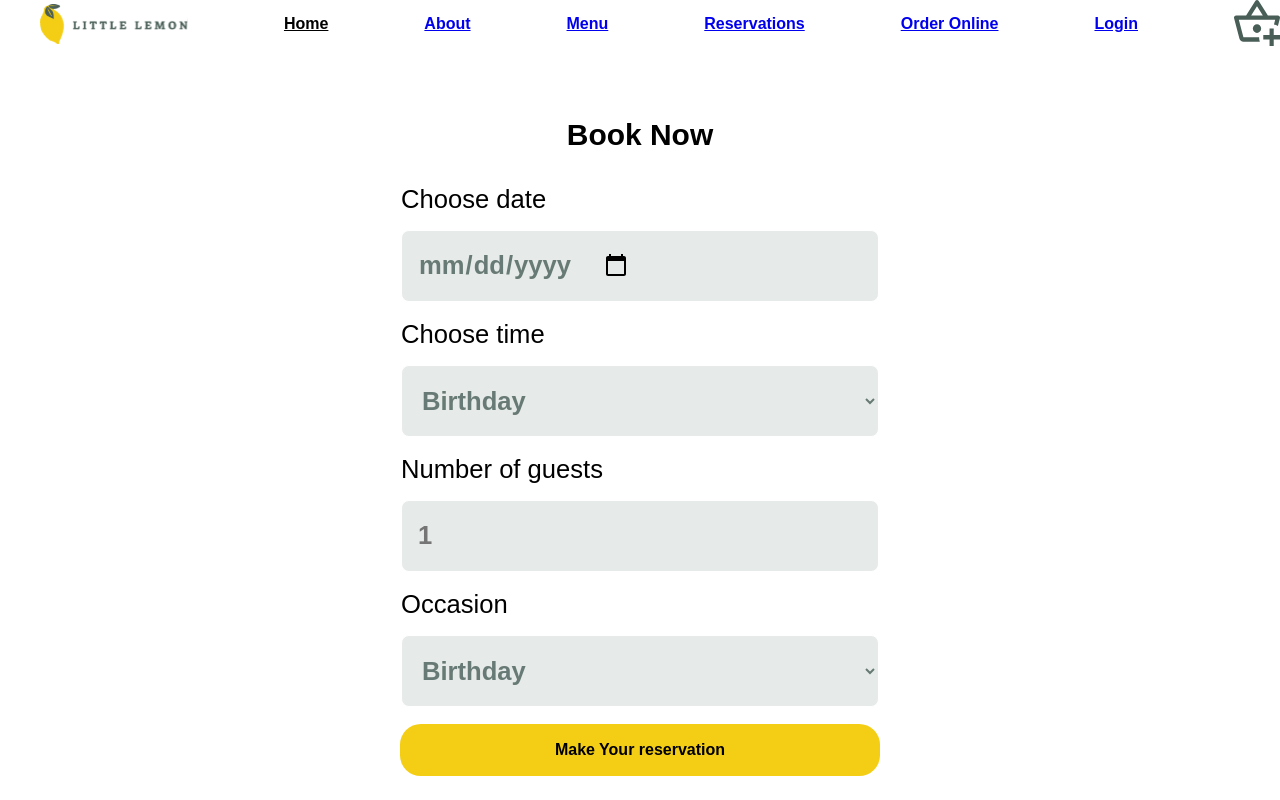
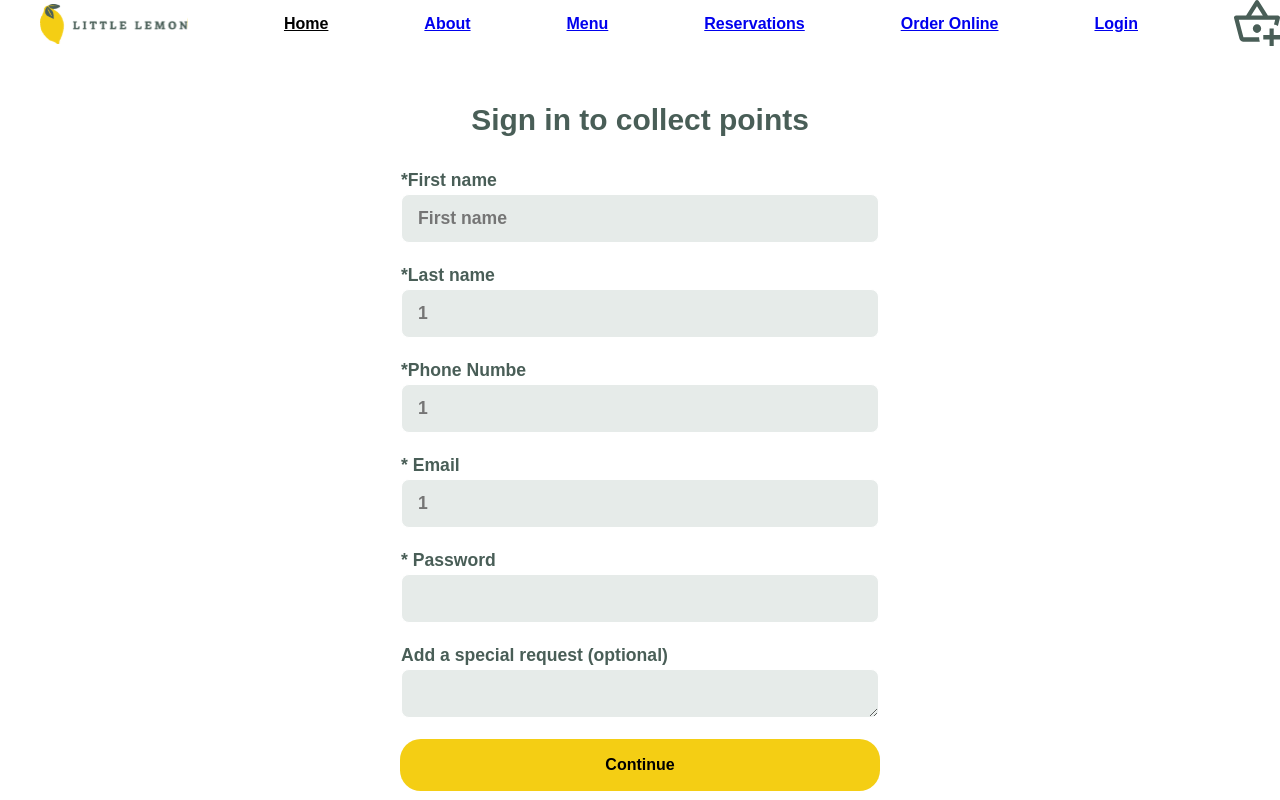
Before and after one commit to sumerbabel/pyfinal_pag, a React (Vite) app: page /reservation in a window 1280 px wide. Shown: the top 800 px of the page. Built offline with nearby package versions, Linux system fonts and the light colour scheme.

Commit message:
add forms register and reservation

```diff
--- a/src/components/ButtonYellow.tsx
+++ b/src/components/ButtonYellow.tsx
@@ -2,13 +2,13 @@
 interface propButton{
     name:string
     ariaLabel?:string
-    onClick?:()=>void
+    onClick:(event:unknown)=>void
 
 }
 function ButtonYellow({name, ariaLabel,onClick}:propButton){
 
     return(
-        <button className="ui-button-y" aria-label={ariaLabel} onClick={onClick} >{name}</button>
+        <button className="ui-button-y" aria-label={ariaLabel} onClick={(event)=>onClick(event)} >{name}</button>
     )
 }
 
--- a/src/index.css
+++ b/src/index.css
@@ -502,13 +502,14 @@ h2 {
 /*Reservation*/
 .ui-contend-reservation {
   display: flex;
-    flex-direction: column;
-    justify-content: center;
-    align-items: center;
-    gap: 2rem;
+  flex-direction: column;
+  justify-content: center;
+  align-items: center;
+  gap: 2rem;
 }
 
 .ui-section-title-form {
+  color: #495e57;
 }
 
 .ui-section-form {
@@ -519,26 +520,34 @@ h2 {
 .ui-section-form form {
   display: flex;
   flex-direction: column;
-  gap: 1rem;
+  gap: 1.2rem;
   width: 100%;
   padding: 0px;
   margin: 0px;
 }
 
-.ui-section-form form  fieldset{
+.ui-section-form form fieldset {
   display: flex;
   flex-direction: column;
-  gap: 1rem;
+  gap: 0.2rem;
   border: 1px white solid;
   width: 100%;
   padding: 0px;
   margin: 0px;
 }
-.ui-section-form form input , .ui-section-form form select {
+
+.ui-section-form form fieldset label {
+  font-size: 1.1rem;
+  color: #495e57;
+  font-weight: 600;
+}
+
+.ui-section-form form input,
+.ui-section-form form select {
   display: flex;
   border-radius: 0.5rem;
   background-color: #e6ebe9;
-  height: 4.5rem;
+  height: 3.1rem;
   color: rgb(73 94 87 / 80%);
   border: 1px white solid;
   width: 100%;
@@ -547,4 +556,21 @@ h2 {
   padding-left: 1rem;
   padding-right: 1rem;
   font-weight: 600;
+  font-size: 1.1rem;
 }
+
+.ui-section-form form textarea {
+  display: flex;
+  border-radius: 0.5rem;
+  background-color: #e6ebe9;
+  height: 3.1rem;
+  color: rgb(73 94 87 / 80%);
+  border: 1px white solid;
+  width: 100%;
+  padding: 0px;
+  margin: 0px;
+  padding-left: 1rem;
+  padding-right: 1rem;
+  font-weight: 600;
+  font-size: 1.1rem;
+}
--- a/src/pages/Reservation.tsx
+++ /dev/null
@@ -1,53 +0,0 @@
-import ButtonYellow from "../components/ButtonYellow"
-
-
-function Reservation() {
-    function handleClick(): void {
-        throw new Error("Function not implemented.")
-    }
-
-    return (
-        <section className="ui-presentation-about" id="about">
-            <div className="ui-contend-reservation">
-                <section className="ui-section-title-form">
-                    <h1>Book Now</h1>
-                </section>
-                <section className="ui-section-form">
-                    <form>
-
-                        <fieldset>
-                            <label htmlFor="res-date">Choose date</label>
-                            <input type="date" data-testid="res-date" id="res-date" />
-                        </fieldset>
-
-                        <fieldset>
-                            <label htmlFor="res-time">Choose time</label>
-                            <select data-testid="occasion" id="occasion">
-                                <option value="birthday" className="opt">Birthday</option>
-                                <option value="engagement" className="opt">Engagement</option>
-                                <option value="anniversary" className="opt">Anniversary</option>
-                            </select>
-                        </fieldset>
-
-                        <fieldset>
-                            <label htmlFor="guests">Number of guests</label>
-
-                            <input data-testid="guests" type="number" placeholder="1" min="1" max="10" id="guests" />
-                        </fieldset>
-                        <fieldset>
-                            <label htmlFor="occasion">Occasion</label>
-                            <select data-testid="occasion" id="occasion">
-                                <option value="birthday" className="opt">Birthday</option>
-                                <option value="engagement" className="opt">Engagement</option>
-                                <option value="anniversary" className="opt">Anniversary</option>
-                            </select>
-                        </fieldset>
-                        <ButtonYellow ariaLabel="Make Your reservation" name="Make Your reservation" onClick={handleClick}></ButtonYellow>
-                    </form>
-                </section>
-            </div>
-        </section>
-    )
-}
-
-export default Reservation
--- /dev/null
+++ b/src/pages/reservation/RegisterForm.tsx
@@ -0,0 +1,50 @@
+import ButtonYellow from "../../components/ButtonYellow"
+
+export interface propRegister{
+    onClick:()=>void
+}
+
+function RegisterForm({onClick}:propRegister) {
+    function handleClick(): void {
+        onClick()
+    }
+
+    return (
+        <>
+            <section className="ui-section-title-form">
+                <h1>Sign in to collect points</h1>
+            </section>
+            <section className="ui-section-form">
+                <form>
+                    <fieldset>
+                        <label htmlFor="First name">*First name</label>
+                        <input data-testid="First name"  placeholder="First name"  />
+                    </fieldset>
+                    <fieldset>
+                        <label htmlFor="guests">*Last name</label>
+                        <input data-testid="guests"  placeholder="1" min="1" max="10" id="guests" />
+                    </fieldset>
+                    <fieldset>
+                        <label htmlFor="guests">*Phone Numbe</label>
+                        <input data-testid="guests"  placeholder="1" min="1" max="10" id="guests" />
+                    </fieldset>
+                    <fieldset>
+                        <label htmlFor="guests"> * Email</label>
+                        <input data-testid="guests"  placeholder="1" min="1" max="10" id="guests" />
+                    </fieldset>
+                    <fieldset>
+                        <label htmlFor="res-date"> * Password</label>
+                        <input type="password" data-testid="res-date" id="res-date" />
+                    </fieldset>
+                    <fieldset>
+                        <label htmlFor="res-date">Add a special request (optional)</label>
+                        <textarea data-testid="res-date" id="res-date" />
+                    </fieldset>
+                    <ButtonYellow ariaLabel="Continue to reservation" name="Continue" onClick={handleClick}></ButtonYellow>
+                </form>
+            </section>
+        </>
+    )
+}
+
+export default RegisterForm
--- /dev/null
+++ b/src/pages/reservation/Reservation.tsx
@@ -0,0 +1,22 @@
+import { useState } from "react"
+import RegisterForm from "./RegisterForm"
+import ReservationForm from "./ReservationForm"
+
+function Reservation() {
+    const [inReserve, srtInReserve] = useState(false)
+
+    const handleClick=()=>{
+        srtInReserve((inreserve)=>{return !inreserve})
+    }
+
+    return (
+        <section className="ui-presentation-about" id="about">
+            <div className="ui-contend-reservation">
+                {!inReserve && <RegisterForm onClick={handleClick}></RegisterForm>}
+                {inReserve && <ReservationForm onClick={handleClick}></ReservationForm>}
+            </div>
+        </section>
+    )
+}
+
+export default Reservation
--- /dev/null
+++ b/src/pages/reservation/ReservationForm.tsx
@@ -0,0 +1,72 @@
+import ButtonYellow from "../../components/ButtonYellow"
+
+export interface reserveProp {
+    onClick?: () => void
+}
+
+function ReservationForm({ onClick }: reserveProp) {
+    function handleClick(event): void {
+        event.stopPropagation();
+        event.nativeEvent.stopImmediatePropagation()
+        console.log(event)
+        onClick && onClick()
+    }
+
+    const handleClickReserve =(event)=>{
+        event.stopPropagation();
+        event.nativeEvent.stopImmediatePropagation()
+        console.log(event)
+        console.log('RESERVE')
+    }
+
+    const handleSubmit =(event)=>{
+        console.log(event)
+        event.preventDefault();
+        event.stopPropagation();
+        event.nativeEvent.stopImmediatePropagation()
+    }
+
+    return (
+        <>
+            <section className="ui-section-title-form">
+                <h1>Find a table for any occasion</h1>
+            </section>
+            <section className="ui-section-form">
+                <form onSubmit={(event)=>handleSubmit(event)}>
+                    <fieldset>
+                        <label htmlFor="res-date">Choose date</label>
+                        <input type="date" data-testid="res-date" id="res-date" />
+                    </fieldset>
+
+                    <fieldset>
+                        <label htmlFor="res-time">Choose time</label>
+                        <select data-testid="occasion" id="occasion">
+                            <option value="birthday" className="opt">Birthday</option>
+                            <option value="engagement" className="opt">Engagement</option>
+                            <option value="anniversary" className="opt">Anniversary</option>
+                        </select>
+                    </fieldset>
+
+                    <fieldset>
+                        <label htmlFor="guests">Number of guests</label>
+
+                        <input data-testid="guests" type="number" placeholder="1" min="1" max="10" id="guests" />
+                    </fieldset>
+                    <fieldset>
+                        <label htmlFor="occasion">Occasion</label>
+                        <select data-testid="occasion" id="occasion">
+                            <option value="birthday" className="opt">Birthday</option>
+                            <option value="engagement" className="opt">Engagement</option>
+                            <option value="anniversary" className="opt">Anniversary</option>
+                        </select>
+                    </fieldset>
+                    <ButtonYellow ariaLabel="Make Your reservation" name="Make Your reservation" onClick={(event)=>handleClickReserve(event)}></ButtonYellow>
+                    <button onClick={(event)=>handleClick(event)}>-Back</button>
+                </form>
+            </section>
+        </>
+
+    )
+}
+
+export default ReservationForm
--- a/src/routes/routes.tsx
+++ b/src/routes/routes.tsx
@@ -1,7 +1,7 @@
 /* eslint-disable react-refresh/only-export-components */
 import { Route, Routes } from "react-router-dom";
 import Home from "../pages/Home";
-import Reservation from "../pages/Reservation";
+import Reservation from "../pages/reservation/Reservation";
 
 export default function () {
   return (
```
